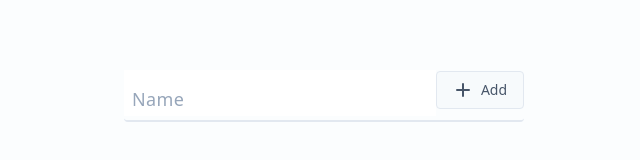
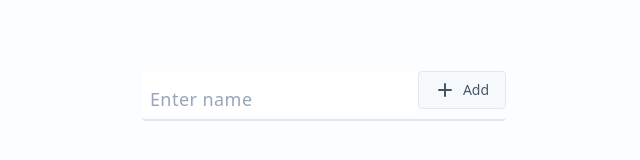
Before and after one commit to abevince/sourvy-name-shuffler, a React (Create React App) app: page / in a window 1280 px wide. Shown: the part 482-642 px from the top of the page, without its empty margins (316-956 px from the left). Built offline with nearby package versions, Linux system fonts and the light colour scheme; a web font is replaced by a local one.

Commit message:
Fix layout issue

```diff
--- a/src/components/NameForm.tsx
+++ b/src/components/NameForm.tsx
@@ -23,13 +23,13 @@ const NameForm: React.FC = () => {
       <form
         onSubmit={handleSubmit}
         autoComplete="off"
-        className={`relative pt-6 pb-1 transition-all duration-300 border-b-2 border-transparent rounded ${
+        className={` relative pt-6 pb-1 transition-all duration-300 border-b-2 border-transparent rounded ${
           isActive ? 'border-cool-gray-400' : 'border-cool-gray-200'
         }`}
       >
-        <InputLabel isActive={isActive || name !== ''} label="Name" />
+        <InputLabel isActive={isActive || name !== ''} label="Enter name" />
         <input
-          className="px-2 py-2 focus:outline-none text-cool-gray-600"
+          className="px-2 py-2 text-lg focus:outline-none text-cool-gray-600"
           type="text"
           name="name"
           onChange={handleInput}
```
